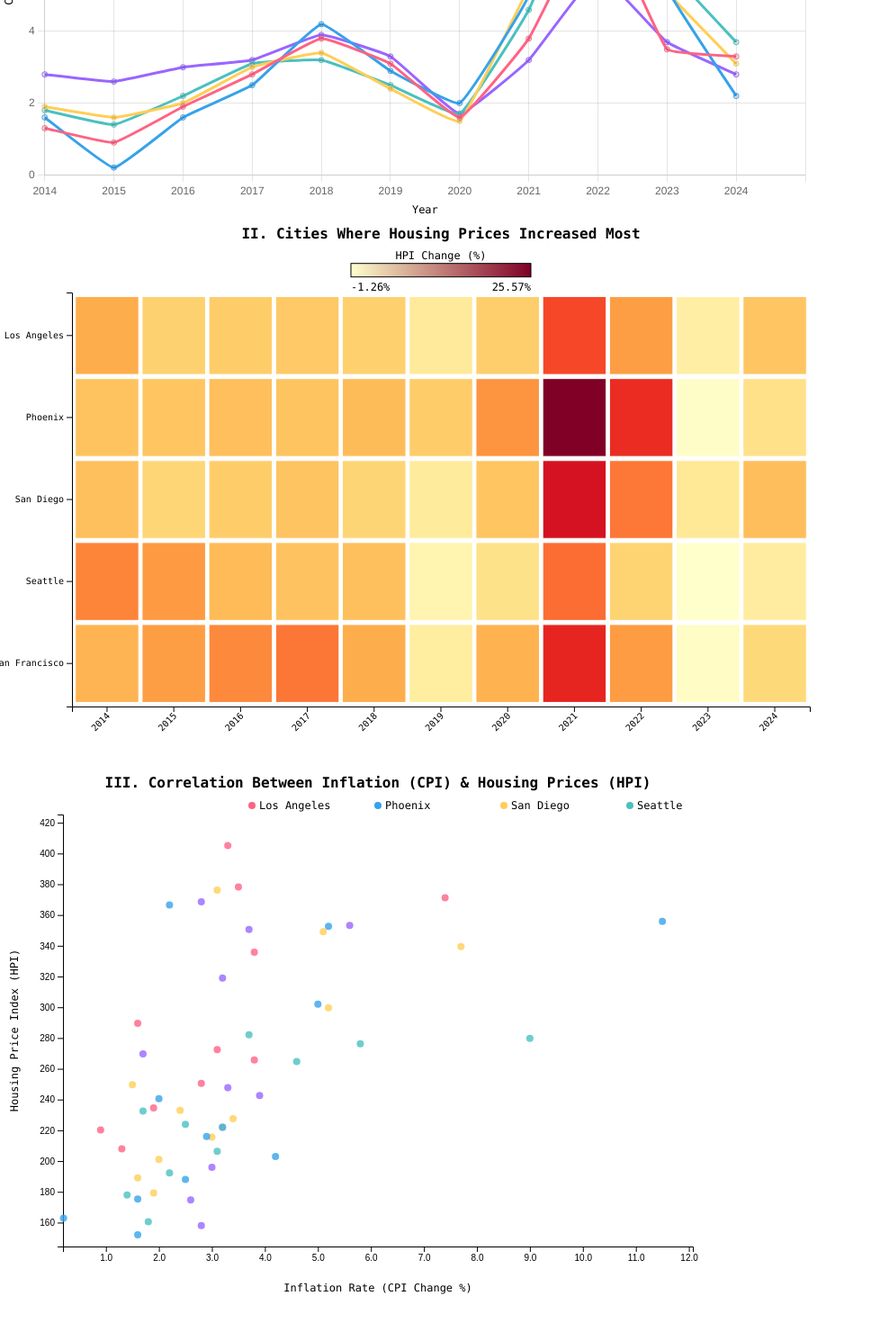
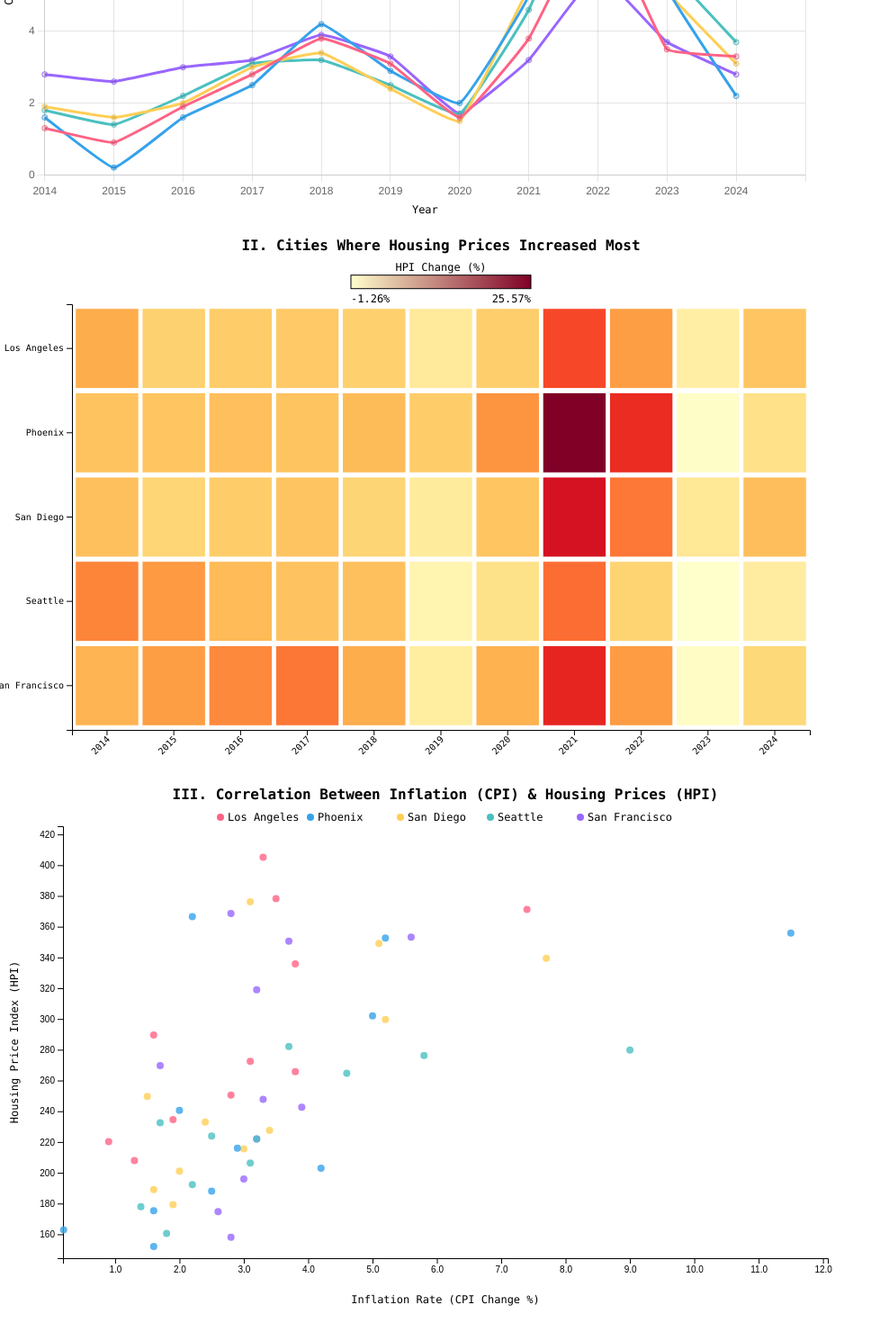
Before and after one commit to NurjahanJ/inflation_housing, a React (Create React App) app: page / in a window 1280 px wide. Shown: the part 355-1825 px from the top of the page at 90% size, without its empty margins (0-988 px from the left). Built offline with nearby package versions, Linux system fonts and the light colour scheme.

Commit message:
Updated code

```diff
--- a/src/ScatterPlot.js
+++ b/src/ScatterPlot.js
@@ -128,15 +128,19 @@ const ScatterPlot = () => {
           .text('III. Correlation Between Inflation (CPI) & Housing Prices (HPI)');
 
         // --- Legend for Scatter Plot ---
-        // Legend group positioned under the title
+        // Define a fixed width per legend item (adjust as needed)
+        const legendItemWidth = 100; // each legend item takes 100px
+        const legendWidth = cities.length * legendItemWidth;
+        const legendX = width / 2 - legendWidth / 2; // center the legend
+        const legendY = -margin.top / 2 + 20; // position under the title
+
         const legend = svg.append('g')
           .attr('class', 'legend')
-          .attr('transform', `translate(${width / 2 - 140}, ${-margin.top / 2 + 20})`); // adjust x, y as needed
+          .attr('transform', `translate(${legendX}, ${legendY})`);
 
-        // For each city, add a legend item (circle and text)
         cities.forEach((city, i) => {
           const legendItem = legend.append('g')
-            .attr('transform', `translate(${i * 140}, 0)`);
+            .attr('transform', `translate(${i * legendItemWidth}, 0)`);
           legendItem.append('circle')
             .attr('cx', 0)
             .attr('cy', 0)
--- a/src/index.css
+++ b/src/index.css
@@ -14,11 +14,12 @@ body {
 .heatmap-container {
   width: 950px;
   height: 600px;
-  margin: 20px left;
+  margin: 10px left;
+  padding-top: 1%;
 }
 
 .scatterplot-container {
-  width: 800px;
+  width: 950px;
   height: 600px;
   font-family: source-code-pro, Menlo, Monaco, Consolas, 'Courier New', monospace;
   margin: center;
```
